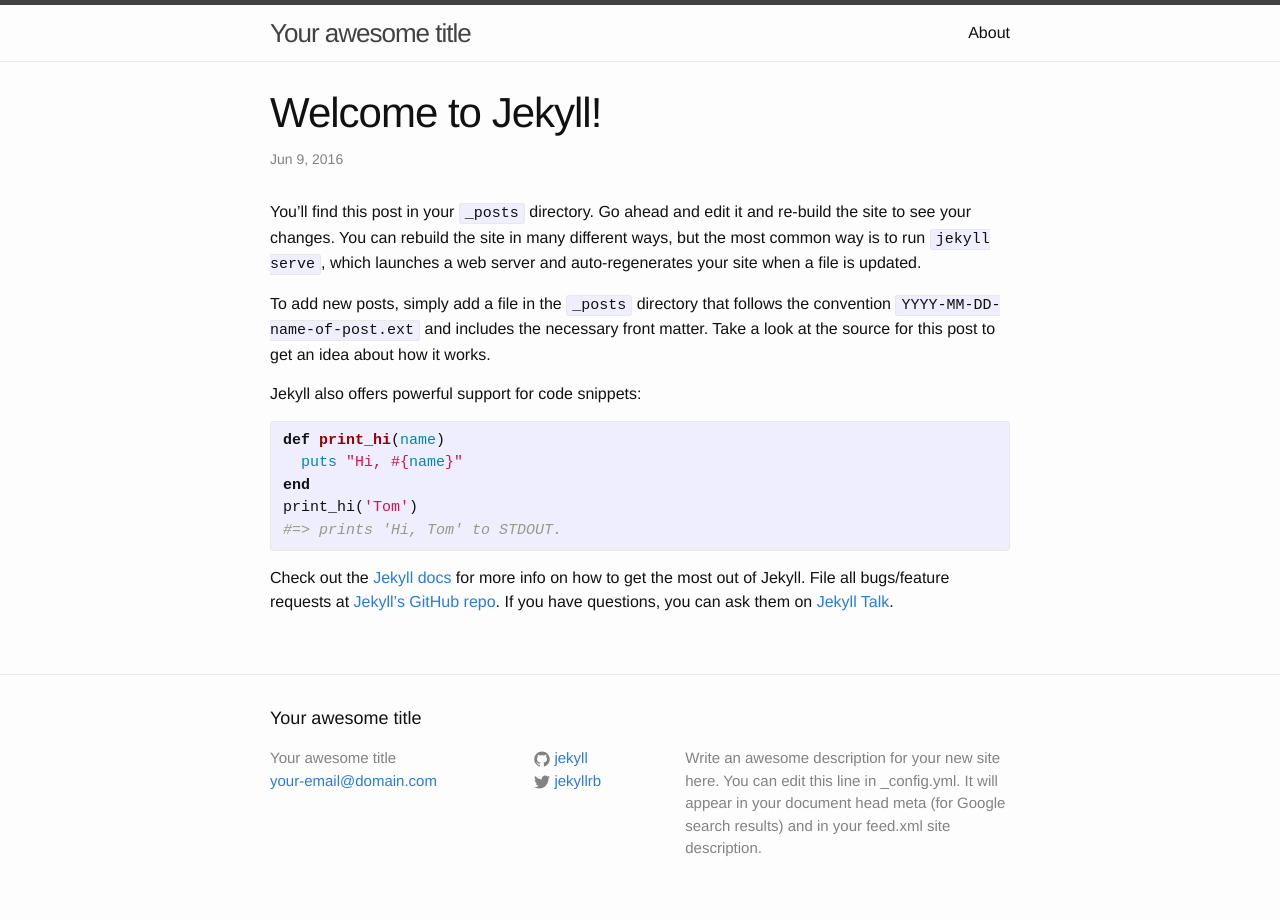
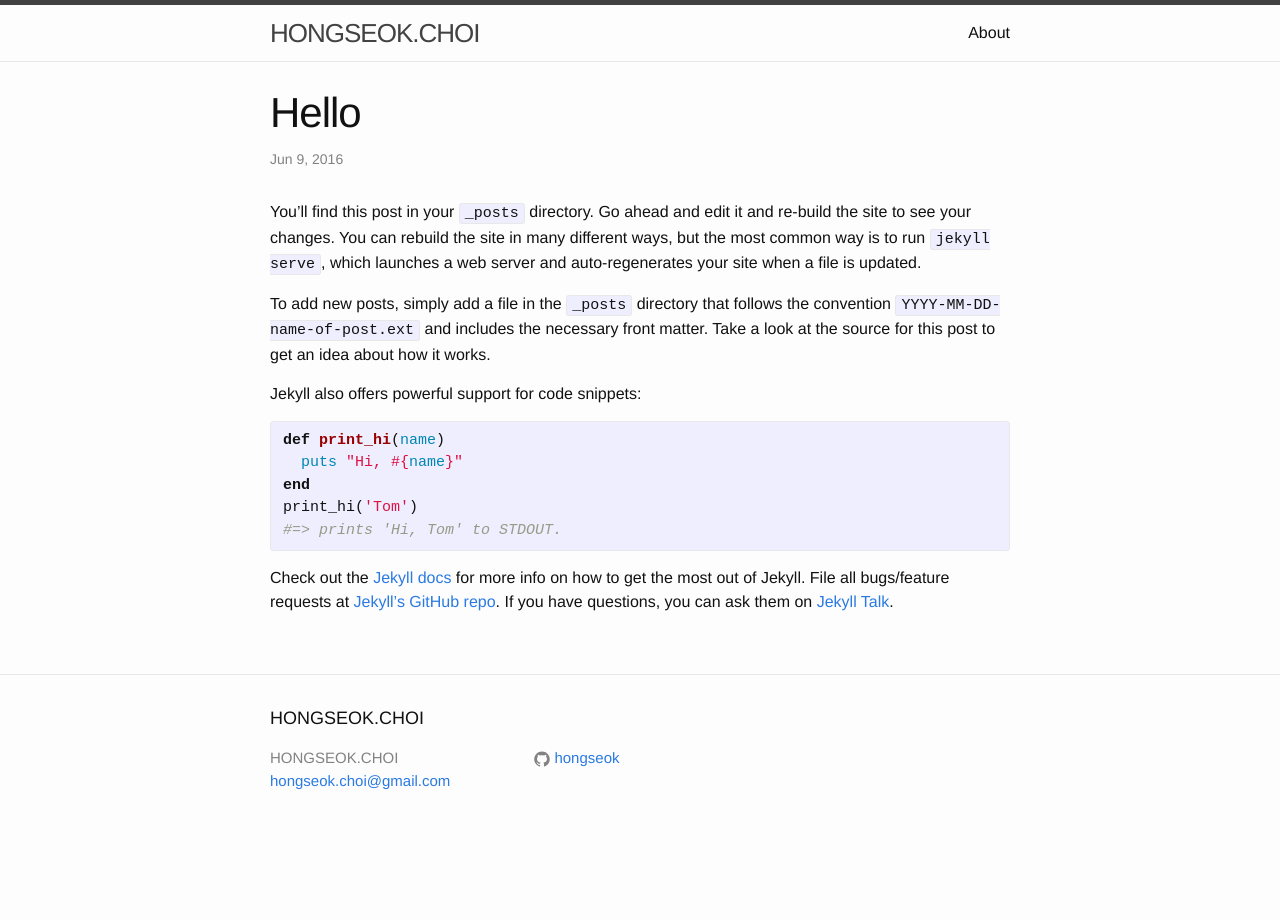
Before and after one commit to hongseok/hongseok.github.io, a Jekyll site: the page built from _posts/2016-06-09-hello.markdown, in a window 1280 px wide. Built offline with Jekyll 4.4.1, drawn with Linux system fonts in a browser that asks for light colours.

Commit message:
first modify

```diff
--- a/_config.yml
+++ b/_config.yml
@@ -6,16 +6,12 @@
 # 'jekyll serve'. If you change this file, please restart the server process.
 
 # Site settings
-title: Your awesome title
-email: your-email@domain.com
+title: HONGSEOK.CHOI
+email: hongseok.choi@gmail.com
 description: > # this means to ignore newlines until "baseurl:"
-  Write an awesome description for your new site here. You can edit this
-  line in _config.yml. It will appear in your document head meta (for
-  Google search results) and in your feed.xml site description.
 baseurl: "" # the subpath of your site, e.g. /blog
 url: "http://yourdomain.com" # the base hostname & protocol for your site
-twitter_username: jekyllrb
-github_username:  jekyll
+github_username:  hongseok
 
 # Build settings
 markdown: kramdown
--- a/_posts/2016-06-09-welcome-to-jekyll.markdown
+++ b/_posts/2016-06-09-hello.markdown
@@ -1,8 +1,8 @@
 ---
 layout: post
-title:  "Welcome to Jekyll!"
-date:   2016-06-09 17:36:57 +0900
-categories: jekyll update
+title:  "Hello"
+date:   2016-06-09 17:45:57 +0900
+categories: update
 ---
 You’ll find this post in your `_posts` directory. Go ahead and edit it and re-build the site to see your changes. You can rebuild the site in many different ways, but the most common way is to run `jekyll serve`, which launches a web server and auto-regenerates your site when a file is updated.
 
```
